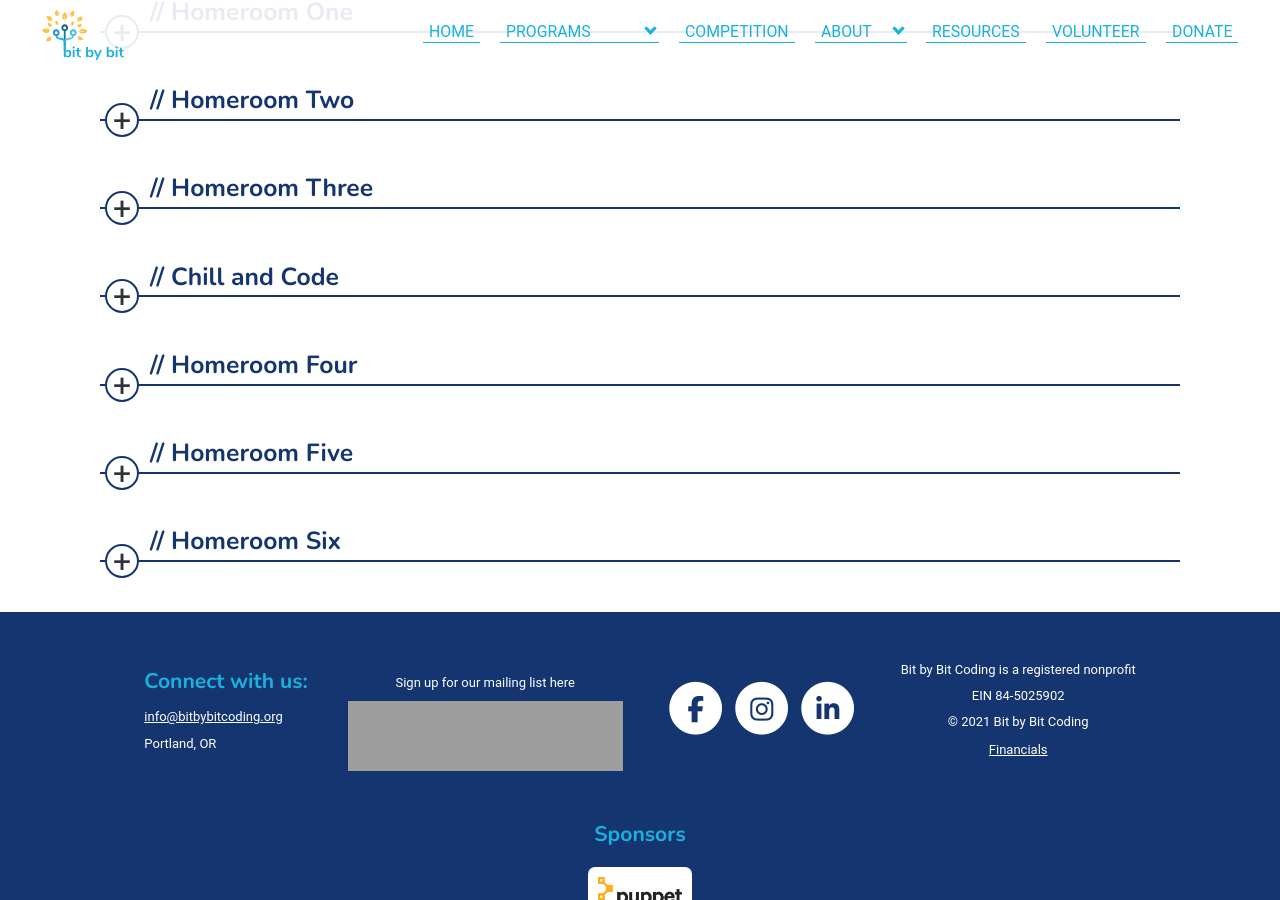
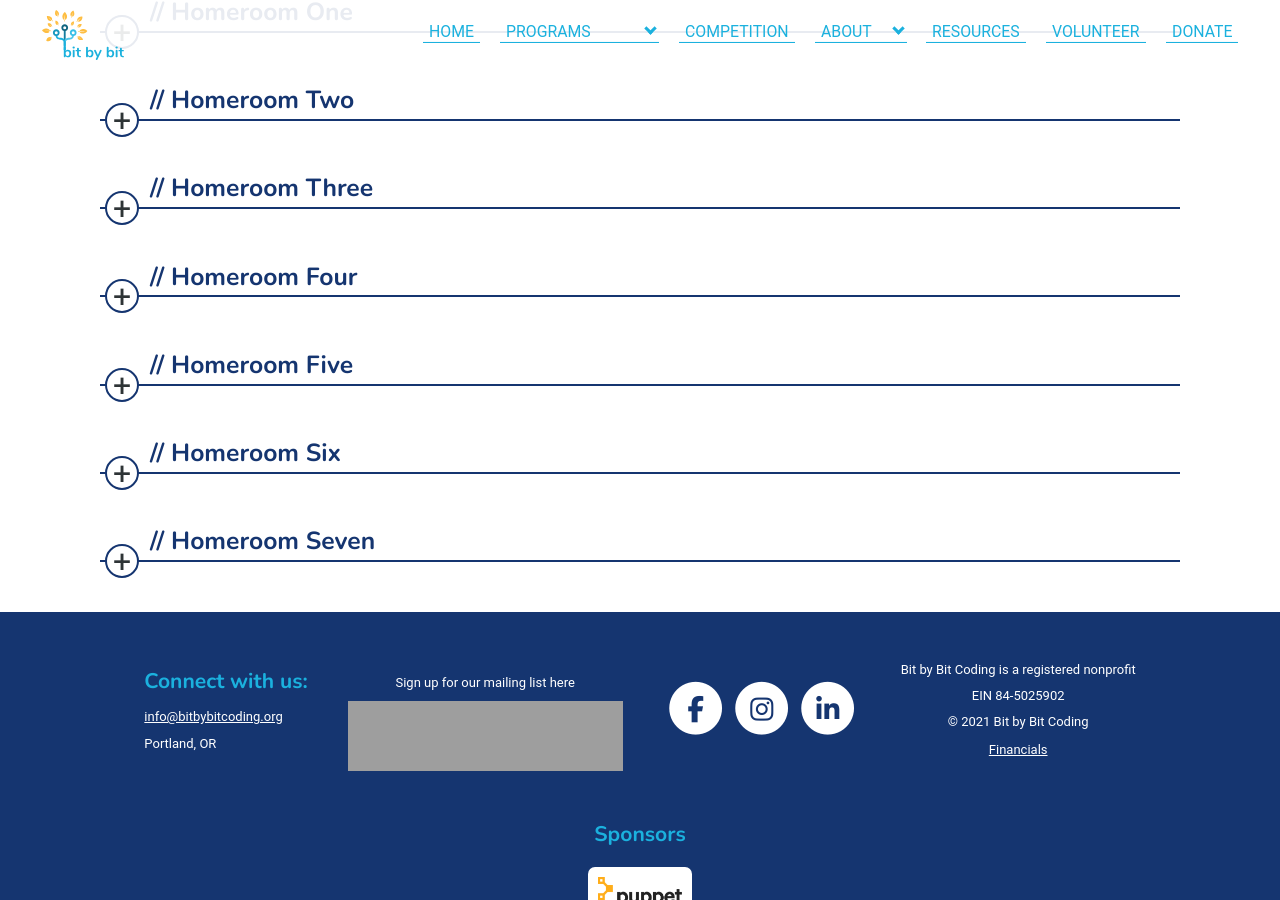
Before and after one commit to bit-by-bit-coding/bxb-website, a Jekyll site: the page built from ffresources.html, in a window 1280 px wide and 900 px high, scrolled down 621 px. Built offline with Jekyll 4.4.1, drawn with Linux system fonts in a browser that asks for light colours; nearby versions of some CDN libraries; some web fonts are replaced; some of the changed lines change nothing that is shown; grey boxes are pictures that could not be loaded.

Commit message:
Update ffresources.html

```diff
--- a/ffresources.html
+++ b/ffresources.html
@@ -18,49 +18,42 @@
                     <h3>Homeroom One</h3>
                 </summary>
                 <div class="room-item">
-                    <strong>Materials</strong>
+                    <strong>Day One Materials</strong>
                     <ul>
                         <li>
-                            <a href="https://drive.google.com/uc?export=download&id=1kh-n2Y3bAJkaWGK3w1_Pa9W8TPzBzgLL">
-                                Homeroom 1 Slideshow
+                            <a href="https://drive.google.com/uc?export=download&id=1RPUB-NmQ2pz488suXDetOpHiG89al1E4">
+                                Day One - Homeroom One Slideshow
                             </a>
                         </li>
                         <li>
-                            <a href="https://drive.google.com/uc?export=download&id=1fBdQQ55z-IW4cqM3kfAYe-W01CkTLzSZ">
-                                Homeroom 1 Notes
-                            </a>
-                        </li>
-                    </ul>
-                </div>
-            </details>
-            <details>
-                <summary>
-                    <h3>Homeroom Two</h3>
-                </summary>
-                <div class="room-item">
-                    <strong>Day One Materials</strong>
-                    <ul>
-                        <li>
-                            <a href="https://drive.google.com/file/d/1Cn2fJddzHpZtKinD8L394g0NKIOaCn-N/view?usp=sharing">
-                                Day One - Homeroom Two Slideshow
-                            </a>
-                        </li>
-                        <li>
-                            <a href="https://drive.google.com/file/d/13-o0_WFs4vTtUGHdEFzOCsD9VurOzIqW/view?usp=sharing">
-                                Day One - Homeroom Two Notes
+                            <a href="https://drive.google.com/uc?export=download&id=1wLYR8_FymzqpngEXIzfYvwWEOyW87kGQ">
+                                Day One - Homeroom One Notes
                             </a>
                         </li>
                     </ul>
                     <strong>Day Two Materials</strong>
                     <ul>
                         <li>
-                            <a href="https://drive.google.com/file/d/1RyivsRPKHTQX4ucRez90OU-hSD3WNB39/view?usp=sharing">
-                                Day Two - Homeroom Two Slideshow
+                            <a href="https://drive.google.com/uc?export=download&id=1OoltlnEvHVw3XCOhSYu9QaVOqJTudqNi">
+                                Day Two - Homeroom One Slideshow
                             </a>
                         </li>
                         <li>
-                            <a href="https://drive.google.com/file/d/1feutFNlap9IuARoGtrlv-Cf7T2fexufZ/view?usp=sharing">
-                                Day Two - Homeroom Two Notes
+                            <a href="https://drive.google.com/uc?export=download&id=1o6lk_ELeVAG-CUZoyzm5iiU2JRzDWVOs">
+                                Day Two - Homeroom One Notes
+                            </a>
+                        </li>
+                    </ul>
+                    <strong>Day Three Materials</strong>
+                    <ul>
+                        <li>
+                            <a href="https://drive.google.com/uc?export=download&id=16RNEnzwVHy7Uffjw17ShntzVyvBuoyxf">
+                                Day Three - Homeroom One Slideshow
+                            </a>
+                        </li>
+                        <li>
+                            <a href="https://drive.google.com/uc?export=download&id=11kflhUB-Kugz799d_N3PJ0Bol-tmRc9V">
+                                Day Three - Homeroom One Notes
                             </a>
                         </li>
                     </ul>
@@ -83,45 +76,45 @@
             </details>
             <details>
                 <summary>
-                    <h3>Homeroom Three</h3>
+                    <h3>Homeroom Two</h3>
                 </summary>
                 <div class="room-item">
                     <strong>Day One Materials</strong>
                     <ul>
                         <li>
-                            <a href="https://drive.google.com/uc?export=download&id=1mS-ky9-_pFaTGdjk_x7HlLPdF6neA1Na">
-                                Day One - Homeroom Three Slideshow
+                            <a href="https://drive.google.com/uc?export=download&id=1D4YS9x9xqMD9Uv2UKYoNEpkYT7AijnKX">
+                                Day One - Homeroom Two Slideshow
                             </a>
                         </li>
                         <li>
-                            <a href="https://drive.google.com/uc?export=download&id=1vRkv1fJNFfmfJi-kmMS-8o0xLpixvaqd">
-                                Day One - Homeroom Three Notes
+                            <a href="https://drive.google.com/uc?export=download&id=1Eaxfx3dJX7FMzawbQcAesNe-FNaqos1w">
+                                Day One - Homeroom Two Notes
                             </a>
                         </li>
                     </ul>
                     <strong>Day Two Materials</strong>
                     <ul>
                         <li>
-                            <a href="https://drive.google.com/uc?export=download&id=1F7ah55ioOFJr74WEF2Id73bPijvgd0Vt">
-                                Day Two - Homeroom Three Slideshow
+                            <a href="https://drive.google.com/uc?export=download&id=11v6-5aUK7do8IIzaP_Lo7sovweuIe_du">
+                                Day Two - Homeroom Two Slideshow
                             </a>
                         </li>
                         <li>
-                            <a href="https://drive.google.com/uc?export=download&id=1HoONlnGpvdW_RMGnjiQmnGI29BT5-OYB">
-                                Day Two - Homeroom Three Notes
+                            <a href="https://drive.google.com/uc?export=download&id=1g-cKPUQeC74Y1SX61GdHSFvxdpsuKp7Y">
+                                Day Two - Homeroom Two Notes
                             </a>
                         </li>
                     </ul>
                     <strong>Day Three Materials</strong>
                     <ul>
                         <li>
-                            <a href="https://drive.google.com/uc?export=download&id=1eOe-IEK9FQrTYoctDILtCzu9aFnCUh3F">
-                                Day Three - Homeroom Three Slideshow
+                            <a href="https://drive.google.com/uc?export=download&id=16MznYhXuHnUxLtPNfwVFSPLvrD7mNLdS">
+                                Day Three - Homeroom Two Slideshow
                             </a>
                         </li>
                         <li>
-                            <a href="https://drive.google.com/uc?export=download&id=1y8y65m0ur_tnF1_gOY8rLunBe6LaLEXv">
-                                Day Three - Homeroom Three Notes
+                            <a href="https://drive.google.com/uc?export=download&id=1_Ps6ROXKrJws6YGSiEdqQDwyfgaxVted">
+                                Day Three - Homeroom Two Notes
                             </a>
                         </li>
                     </ul>
@@ -138,6 +131,62 @@
                 </div>
             </details>
             <details>
+                <summary>
+                    <h3>Homeroom Three</h3>
+                </summary>
+                <div class="room-item">
+                    <strong>Day One Materials</strong>
+                    <ul>
+                        <li>
+                            <a href="https://drive.google.com/uc?export=download&id=1DybzPcjK8gNXmD-u5icc4dtXmaB_FXCB">
+                                Day One - Homeroom Three Slideshow
+                            </a>
+                        </li>
+                        <li>
+                            <a href="https://drive.google.com/uc?export=download&id=14Kg_HL1rh9j4OQfLBR13lSGJf4yIZ2A3">
+                                Day One - Homeroom Three Notes
+                            </a>
+                        </li>
+                    </ul>
+                    <strong>Day Two Materials</strong>
+                    <ul>
+                        <li>
+                            <a href="https://drive.google.com/uc?export=download&id=1yyFVCyKQQjtOaS9E29pvu8FSE31YotYC">
+                                Day Two - Homeroom Three Slideshow
+                            </a>
+                        </li>
+                        <li>
+                            <a href="https://drive.google.com/uc?export=download&id=14RCGWKrIzxdCkQqEt_P-nBVuQHf4dJve">
+                                Day Two - Homeroom Three Notes
+                            </a>
+                        </li>
+                    </ul>
+                    <strong>Day Three Materials</strong>
+                    <ul>
+                        <li>
+                            <a href="https://drive.google.com/uc?export=download&id=1XILXBk08VXhuwmBc41GYdSBQ_viujH26">
+                                Day Three - Homeroom Three Slideshow
+                            </a>
+                        </li>
+                        <li>
+                            <a href="https://drive.google.com/uc?export=download&id=1XzaWK_pwXXQ-NSmegys7IpMwyUgx6Plq">
+                                Day Three - Homeroom Three Notes
+                            </a>
+                        </li>
+                    </ul>
+                </div>
+                <div class="room-item">
+                    <strong>Demos</strong>
+                    <ul>
+                        <li>
+                            <a href="https://bit-by-bit-coding.github.io/interactive-tutorials/function-demo/">
+                                Function Demo
+                            </a>
+                        </li>
+                    </ul>
+                </div>
+            </details>
+            <!-- <details>
                 <summary>
                     <h3>Chill and Code</h3>
                 </summary>
@@ -167,7 +216,7 @@
                         </li>
                     </ul>
                 </div>
-            </details>
+            </details> -->
             <details>
                 <summary>
                     <h3>Homeroom Four</h3>
@@ -176,12 +225,12 @@
                     <strong>Day One Materials</strong>
                     <ul>
                         <li>
-                            <a href="https://drive.google.com/uc?export=download&id=1q7qM4k4r1MT7GXpbdVQLL98dCTUG_01f">
+                            <a href="https://drive.google.com/uc?export=download&id=1GiTi5_a5MeFuvjivYIoXPrgnWFxGUhMJ">
                                 Day One - Homeroom Four Slideshow
                             </a>
                         </li>
                         <li>
-                            <a href="https://drive.google.com/uc?export=download&id=1Q1PRIlIc09-pxZIl0h0H5FDdguIWcyQS">
+                            <a href="https://drive.google.com/uc?export=download&id=17ga32TsMv7Zu5XKjyHvuOTZ4mFabAFne">
                                 Day One - Homeroom Four Notes
                             </a>
                         </li>
@@ -189,12 +238,12 @@
                     <strong>Day Two Materials</strong>
                     <ul>
                         <li>
-                            <a href="https://drive.google.com/uc?export=download&id=1rdt455Plj_OQUqiyZLVvrQ43iMFNRI9H">
+                            <a href="https://drive.google.com/uc?export=download&id=1SWHRiWrCO3qK5WhMMKY9i6VKDQylJOrL">
                                 Day Two - Homeroom Four Slideshow
                             </a>
                         </li>
                         <li>
-                            <a href="https://drive.google.com/uc?export=download&id=12nMRvkPdmPjKgbyv1RBEbyZJ_g95MYqX">
+                            <a href="https://drive.google.com/uc?export=download&id=1SHPffW_ipR_N4ab0RWSBKQVEm6k7cZGq">
                                 Day Two - Homeroom Four Notes
                             </a>
                         </li>
@@ -202,39 +251,13 @@
                     <strong>Day Three Materials</strong>
                     <ul>
                         <li>
-                            <a href="https://drive.google.com/uc?export=download&id=19ga5gm_Yz7Nnaori860j3JD7sLM1DSmA">
+                            <a href="https://drive.google.com/uc?export=download&id=12JaxWwByyGdgSUDlGiiYzSfz1kOHCkc4">
                                 Day Three - Homeroom Four Slideshow
                             </a>
                         </li>
                         <li>
-                            <a href="https://drive.google.com/uc?export=download&id=1VpNkiMjIVFFZHRit6cSm3g3ek7fVQPtW">
+                            <a href="https://drive.google.com/uc?export=download&id=1toN1vqZzBBr4c7Xtkr5Wjnx5pdpbVD95">
                                 Day Three - Homeroom Four Notes
-                            </a>
-                        </li>
-                    </ul>
-                    <strong>Day Four Materials</strong>
-                    <ul>
-                        <li>
-                            <a href="https://drive.google.com/uc?export=download&id=10pWiUGvtb6Y_aopgSVTB9NX36kTrU-74">
-                                Day Four - Homeroom Four Slideshow
-                            </a>
-                        </li>
-                        <li>
-                            <a href="https://drive.google.com/uc?export=download&id=1O2_On-BbP3hFQBE8DkS8NQuTxfuO7uoV">
-                                Day Four - Homeroom Four Notes
-                            </a>
-                        </li>
-                    </ul>
-                    <strong>Day Five Materials</strong>
-                    <ul>
-                        <li>
-                            <a href="https://drive.google.com/uc?export=download&id=1R13PO1FZnUfwzdFh9rLwOaVQgW5v_0Nd">
-                                Day Five - Homeroom Four Slideshow
-                            </a>
-                        </li>
-                        <li>
-                            <a href="https://drive.google.com/uc?export=download&id=1bcIJWtoXwk4_9w3tn1QXD0cWwAQ_49-1">
-                                Day Five - Homeroom Four Notes
                             </a>
                         </li>
                     </ul>
@@ -243,18 +266,18 @@
                     <strong>Demos</strong>
                     <ul>
                         <li>
-                            <a href="https://bit-by-bit-coding.github.io/interactive-tutorials/dom-demo/">
-                                Dom Demo
-                            </a>
-                        </li>
-                        <li>
                             <a href="https://bit-by-bit-coding.github.io/interactive-tutorials/boolean-logic-demo/">
                                 Boolean Logic Demo
                             </a>
                         </li>
                         <li>
-                            <a href="https://bit-by-bit-coding.github.io/interactive-tutorials/function-demo/">
-                                Function Demo
+                            <a href="https://bit-by-bit-coding.github.io/interactive-tutorials/truthy-falsy-demo/">
+                                Truthy & Falsy Values Demo
+                            </a>
+                        </li>
+                        <li>
+                            <a href="https://bit-by-bit-coding.github.io/interactive-tutorials/dom-demo/">
+                                DOM Demo
                             </a>
                         </li>
                     </ul>
@@ -268,12 +291,12 @@
                     <strong>Day One Materials</strong>
                     <ul>
                         <li>
-                            <a href="https://drive.google.com/file/d/1125-kJ4lp9cVM9pJhX56Fg2v61xdPo4T/view?usp=sharing">
+                            <a href="https://drive.google.com/uc?export=download&id=1hEHjmy-r9c8Ww3Z4sKHKh0eb-2OTt9K5">
                                 Day One - Homeroom Five Slideshow
                             </a>
                         </li>
                         <li>
-                            <a href="https://drive.google.com/file/d/1m6JRLH_jK0zN0-KwvgMJ5aOV1q9fqjmb/view?usp=sharing">
+                            <a href="https://drive.google.com/uc?export=download&id=1yCG-vNRkoOK-k8O0oHWXAbMLWLzyDBh5">
                                 Day One - Homeroom Five Notes
                             </a>
                         </li>
@@ -281,12 +304,12 @@
                     <strong>Day Two Materials</strong>
                     <ul>
                         <li>
-                            <a href="https://drive.google.com/file/d/1aPTDu2R4Nr7CNVI3tgBO8R1FsBEnGzcP/view?usp=sharing">
+                            <a href="https://drive.google.com/uc?export=download&id=1eIAAzQEEyL3l2DHheCEZaurr5I5yPb7w">
                                 Day Two - Homeroom Five Slideshow
                             </a>
                         </li>
                         <li>
-                            <a href="https://drive.google.com/file/d/1KPvH1WoA2o7LQPof8gVN0Xjk4njJOsrb/view?usp=sharing">
+                            <a href="https://drive.google.com/uc?export=download&id=15tKw_RVpImvDMm8_iCOs-pkNZ9V-wQHJ">
                                 Day Two - Homeroom Five Notes
                             </a>
                         </li>
@@ -294,12 +317,12 @@
                     <strong>Day Three Materials</strong>
                     <ul>
                         <li>
-                            <a href="https://drive.google.com/file/d/1cRn2sy_Oyk1FSdag0zuc8PE4vuAuQu7M/view?usp=sharing">
+                            <a href="https://drive.google.com/uc?export=download&id=1EY-AvobVKSihJyWN2rEvwDbu2svdn1ek">
                                 Day Three - Homeroom Five Slideshow
                             </a>
                         </li>
                         <li>
-                            <a href="https://drive.google.com/file/d/1uvTzcB2a3PharsaKOWkLzvliYbz9f1hv/view?usp=sharing">
+                            <a href="https://drive.google.com/uc?export=download&id=1lIsC5OoDwxuwtVXrPTegt1oBRj0QB2Pw">
                                 Day Three - Homeroom Five Notes
                             </a>
                         </li>
@@ -307,39 +330,13 @@
                     <strong>Day Four Materials</strong>
                     <ul>
                         <li>
-                            <a href="https://drive.google.com/file/d/19_B7e26TtcFfsfOdQgcBSQK4b0QytbEa/view?usp=sharing">
+                            <a href="https://drive.google.com/uc?export=download&id=11g0A2haXU54OW5WMddLoSAP3JYdzFbDE">
                                 Day Four - Homeroom Five Slideshow
                             </a>
                         </li>
                         <li>
-                            <a href="https://drive.google.com/file/d/1hhaamODYttNlZYnbZRRJ1EDPLi9KkwRE/view?usp=sharing">
+                            <a href="https://drive.google.com/uc?export=download&id=1WEGmXeAHVuyhJQr3WabbYK0Og-kLOdth">
                                 Day Four - Homeroom Five Notes
-                            </a>
-                        </li>
-                    </ul>
-                    <strong>Day Five Materials</strong>
-                    <ul>
-                        <li>
-                            <a href="https://drive.google.com/file/d/18JDbUxkk--6_hg8L7ehOWM10L4sbvBv1/view?usp=sharing">
-                                Day Five - Homeroom Five Slideshow
-                            </a>
-                        </li>
-                        <li>
-                            <a href="https://drive.google.com/file/d/1dNPRJ-LbATLUy9W0kUZhneTeyiBQ_YLN/view?usp=sharing">
-                                Day Five - Homeroom Five Notes
-                            </a>
-                        </li>
-                    </ul>
-                    <strong>Day Six Materials</strong>
-                    <ul>
-                        <li>
-                            <a href="https://drive.google.com/file/d/1k0R_WVG9lsgmaUO2tZRaVTrKZ_7uaY1A/view?usp=sharing">
-                                Day Six - Homeroom Five Slideshow
-                            </a>
-                        </li>
-                        <li>
-                            <a href="https://drive.google.com/file/d/1EZMsWUFTx1VrRmgeauScBq5Cpw6pxqqy/view?usp=sharing">
-                                Day Six - Homeroom Five Notes
                             </a>
                         </li>
                     </ul>
@@ -352,6 +349,57 @@
                                 For Loop Demo
                             </a>
                         </li>
+                    </ul>
+                </div>
+            </details>
+            <details>
+                <summary>
+                    <h3>Homeroom Six</h3>
+                </summary>
+                <div class="room-item">
+                    <strong>Day One Materials</strong>
+                    <ul>
+                        <li>
+                            <a href="https://drive.google.com/uc?export=download&id=1OpduSvy3F8iJwmi_jlcb7IM8xJ2l0xqR">
+                                Day One - Homeroom Six Slideshow
+                            </a>
+                        </li>
+                        <li>
+                            <a href="https://drive.google.com/uc?export=download&id=1kgF_RQF1OF_bQ17sIbH7hygiGGGhA_es">
+                                Day One - Homeroom Six Notes
+                            </a>
+                        </li>
+                    </ul>
+                    <strong>Day Two Materials</strong>
+                    <ul>
+                        <li>
+                            <a href="https://drive.google.com/uc?export=download&id=1aVrVfyEWJFPq3REKrpiBBtWLCYZ8to2-">
+                                Day Two - Homeroom Six Slideshow
+                            </a>
+                        </li>
+                        <li>
+                            <a href="https://drive.google.com/uc?export=download&id=1KQdnpgg4oOPhdzRGR6OZyoo_Bsfi6oRl">
+                                Day Two - Homeroom Six Notes
+                            </a>
+                        </li>
+                    </ul>
+                    <strong>Day Three Materials</strong>
+                    <ul>
+                        <li>
+                            <a href="https://drive.google.com/uc?export=download&id=1q7NPw4sFQNoLsr3T5oGsMUXV7Uva956_">
+                                Day Three - Homeroom Six Slideshow
+                            </a>
+                        </li>
+                        <li>
+                            <a href="https://drive.google.com/uc?export=download&id=1R1xCB7dUYwPivOtnpB1kxtuzysirVdLf">
+                                Day Three - Homeroom Six Notes
+                            </a>
+                        </li>
+                    </ul>
+                </div>
+                <div class="room-item">
+                    <strong>Demos</strong>
+                    <ul>
                         <li>
                             <a href="https://bit-by-bit-coding.github.io/interactive-tutorials/math-random-demo/">
                                 Math.random Demo
@@ -367,7 +415,7 @@
             </details>
             <details>
                 <summary>
-                    <h3>Homeroom Six</h3>
+                    <h3>Homeroom Seven</h3>
                 </summary>
                 <div class="room-item">
                     <strong>Demos</strong>
```
